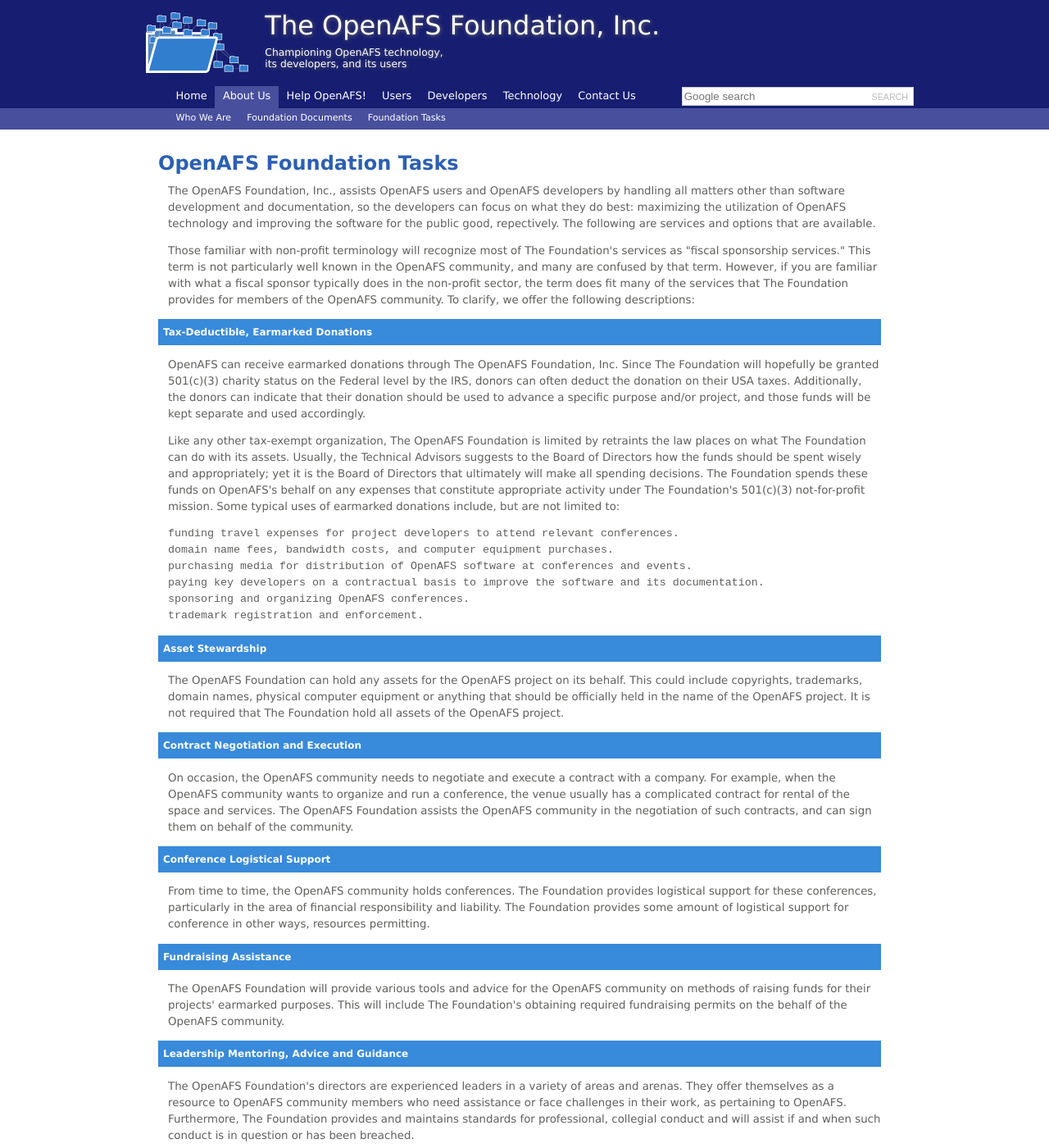
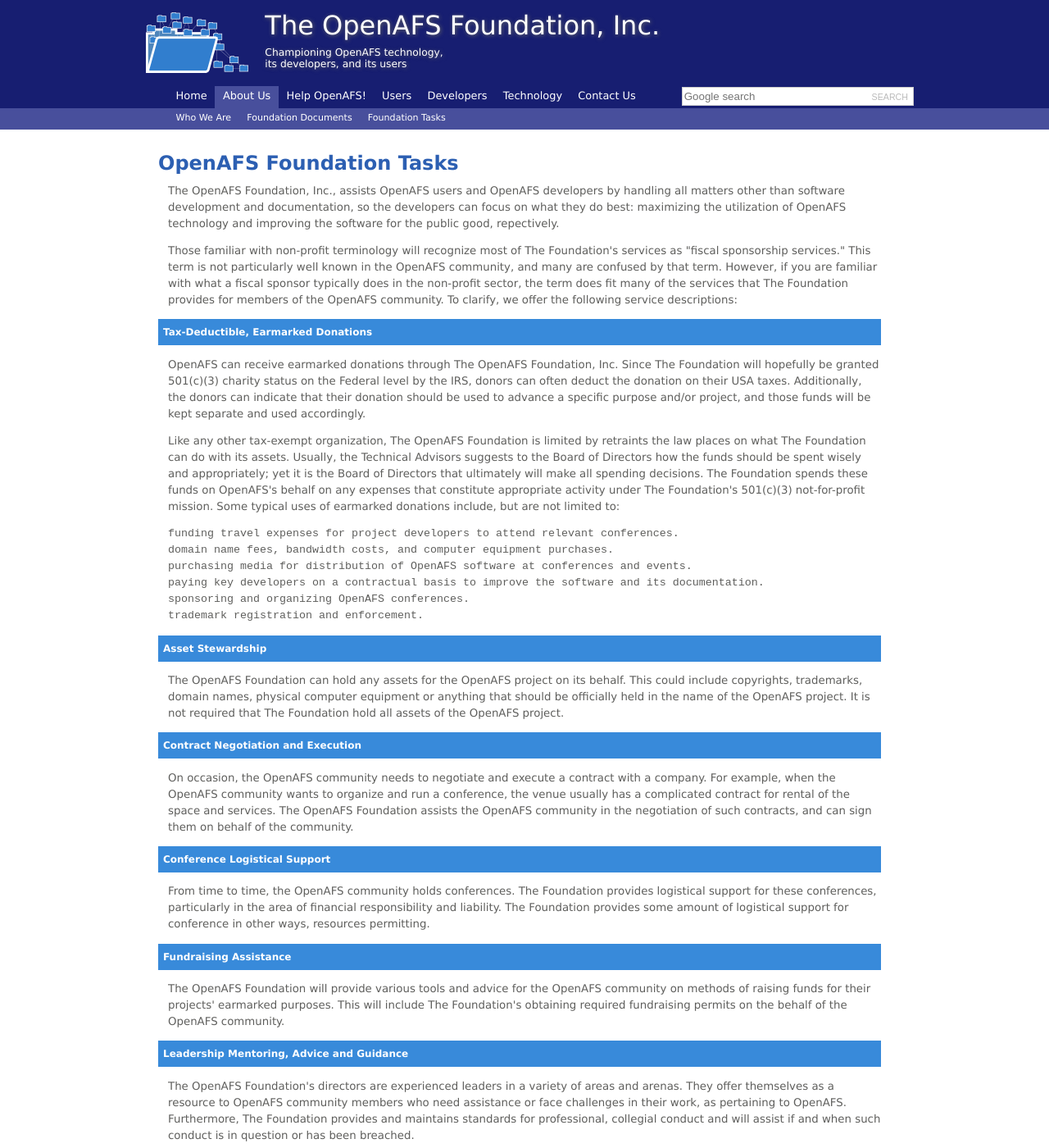
Before and after one commit to openafsfoundation/openafsfoundation.org, a Jekyll site: the page built from about/tasks/index.md, in a window 1280 px wide and 1400 px high. Shown: the whole window at 82% size. Built offline with Jekyll 4.4.1, drawn with Linux system fonts in a browser that asks for light colours; some of the changed text lies outside the part shown.

Commit message:
Update index.md

```diff
--- a/about/tasks/index.md
+++ b/about/tasks/index.md
@@ -5,9 +5,9 @@
 
 ## OpenAFS Foundation Tasks ##
 
-The OpenAFS Foundation, Inc., assists OpenAFS users and OpenAFS developers by handling all matters other than software development and documentation, so the developers can focus on what they do best: maximizing the utilization of OpenAFS technology and improving the software for the public good, repectively. The following are services and options that are available.
+The OpenAFS Foundation, Inc., assists OpenAFS users and OpenAFS developers by handling all matters other than software development and documentation, so the developers can focus on what they do best: maximizing the utilization of OpenAFS technology and improving the software for the public good, repectively.
 
-Those familiar with non-profit terminology will recognize most of The Foundation's services as "fiscal sponsorship services." This term is not particularly well known in the OpenAFS community, and many are confused by that term. However, if you are familiar with what a fiscal sponsor typically does in the non-profit sector, the term does fit many of the services that The Foundation provides for members of the OpenAFS community.  To clarify, we offer the following descriptions:
+Those familiar with non-profit terminology will recognize most of The Foundation's services as "fiscal sponsorship services." This term is not particularly well known in the OpenAFS community, and many are confused by that term. However, if you are familiar with what a fiscal sponsor typically does in the non-profit sector, the term does fit many of the services that The Foundation provides for members of the OpenAFS community.  To clarify, we offer the following service descriptions:
 
 ### Tax-Deductible, Earmarked Donations ###
 
@@ -41,7 +41,3 @@
 ### Leadership Mentoring, Advice and Guidance ###
 
 The OpenAFS Foundation's directors are experienced leaders in a variety of areas and arenas. They offer themselves as a resource to OpenAFS community members who need assistance or face challenges in their work, as pertaining to OpenAFS. Furthermore, The Foundation provides and maintains standards for professional, collegial conduct and will assist if and when such conduct is in question or has been breached.
-
-### Officiating Community Elections and Ballot Initiatives ###
-
-The OpenAFS Foundation will organize and run community elections and/or ballot initiatives for the OpenAFS community, using online voting software.
```
